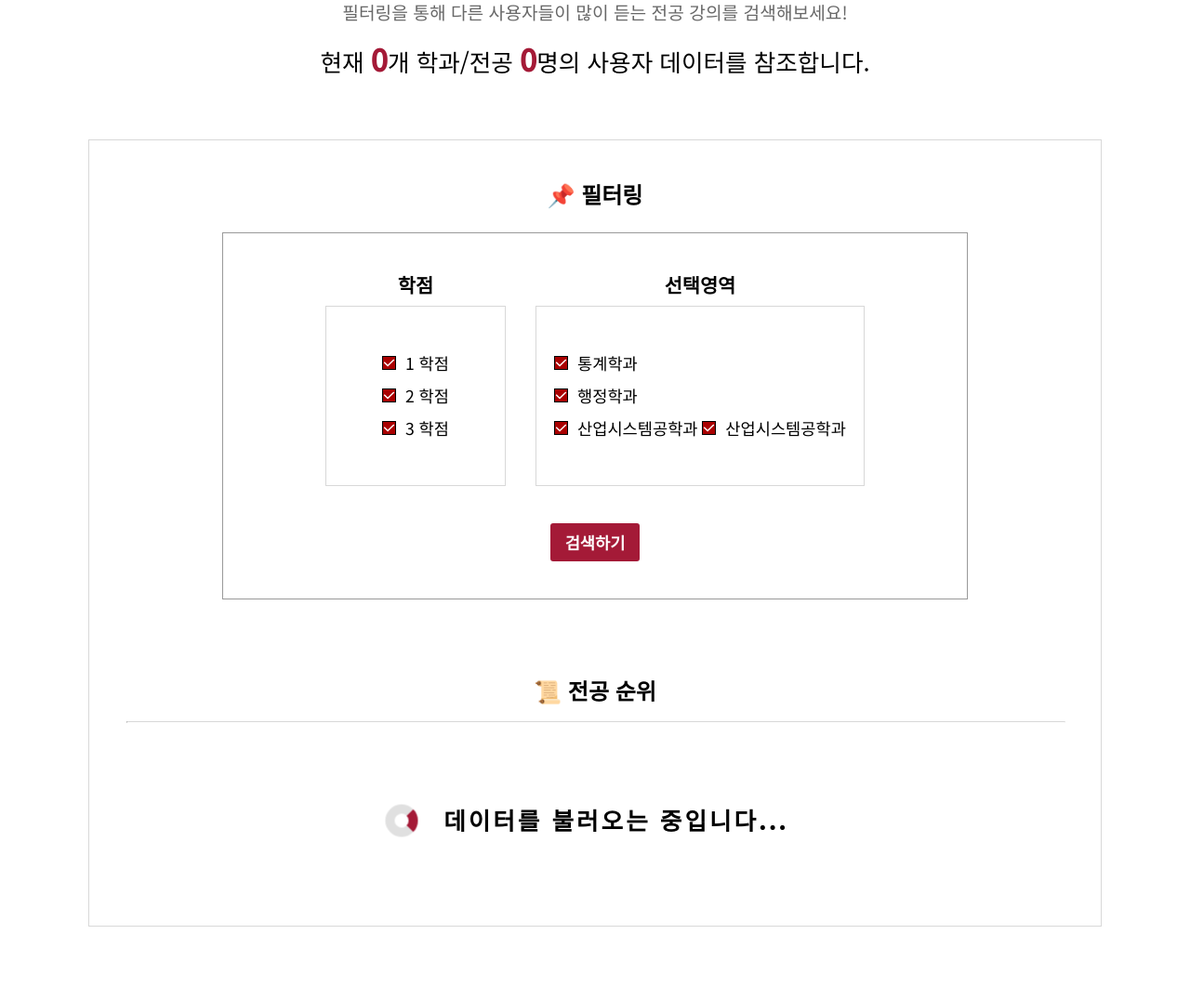
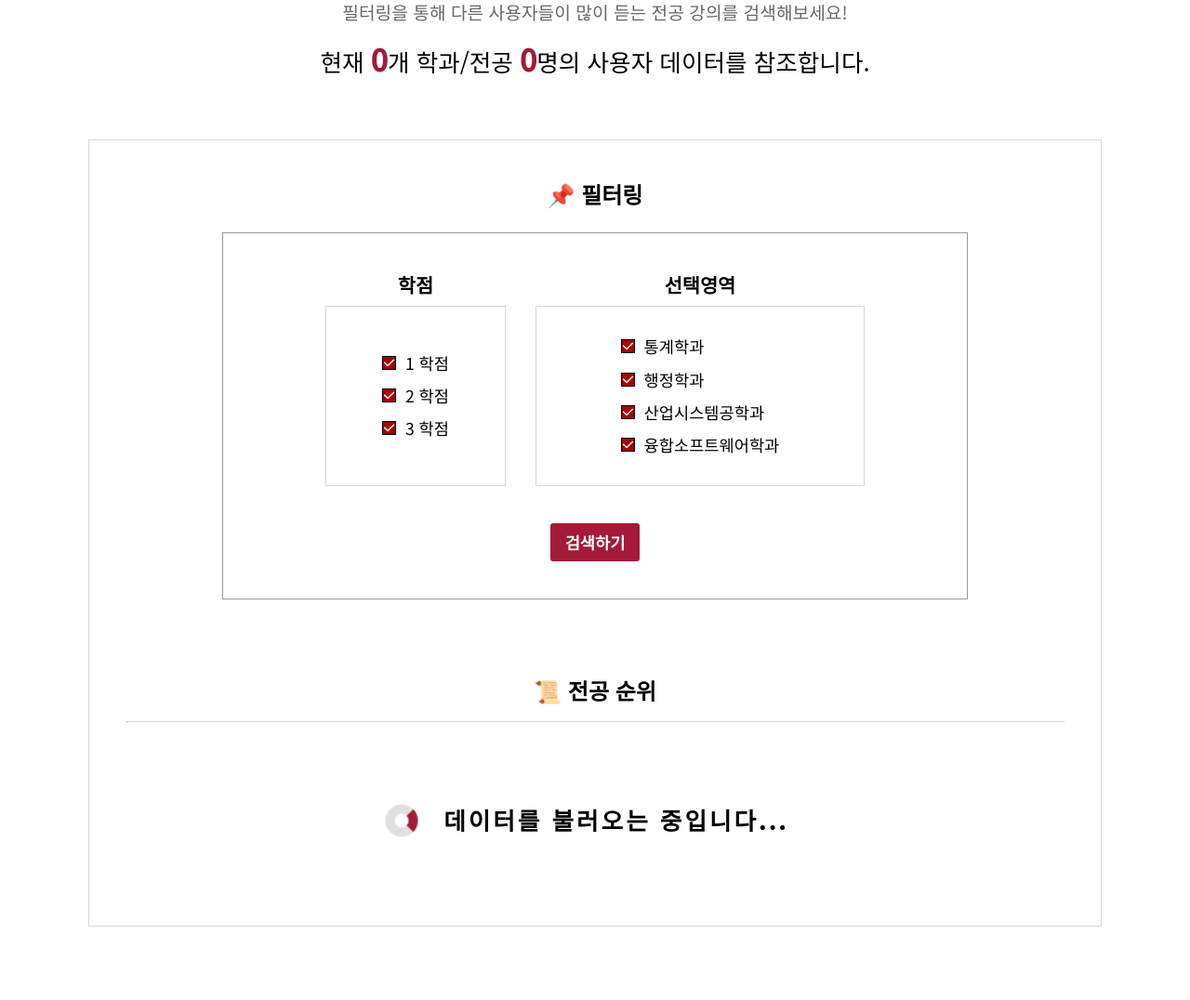
Before and after one commit to CSID-DGU/2023-2-OSSProj-OSORI-1, a Django app: page /statistics/ in a window 1280 px wide. Shown: the part 367-1443 px from the top of the page at 93% size. Run offline with Django 4.2, Linux system fonts and the light colour scheme; some libraries are stand-ins or nearby versions.

Commit message:
[1105 김미소]fix_체크박스

```diff
--- a/main/templates/statistics.html
+++ b/main/templates/statistics.html
@@ -100,11 +100,13 @@
                                                     <label for="산업시스템공학과"></label>
                                                     &nbsp;산업시스템공학과
                                                 </label>
+                                                <br>
                                                 <label>
-                                                    <input type="checkbox" name="selection[]" value="산업시스템공학과" id="산업시스템공학과" checked>
-                                                    <label for="산업시스템공학과"></label>
-                                                    &nbsp;산업시스템공학과
+                                                    <input type="checkbox" name="selection[]" value="융합소프트웨어학과" id="융합소프트웨어학과" checked>
+                                                    <label for="융합소프트웨어학과"></label>
+                                                    &nbsp;융합소프트웨어학과
                                                 </label>
+                                                <br>
                                             </div>
 
                                         </div>
```
